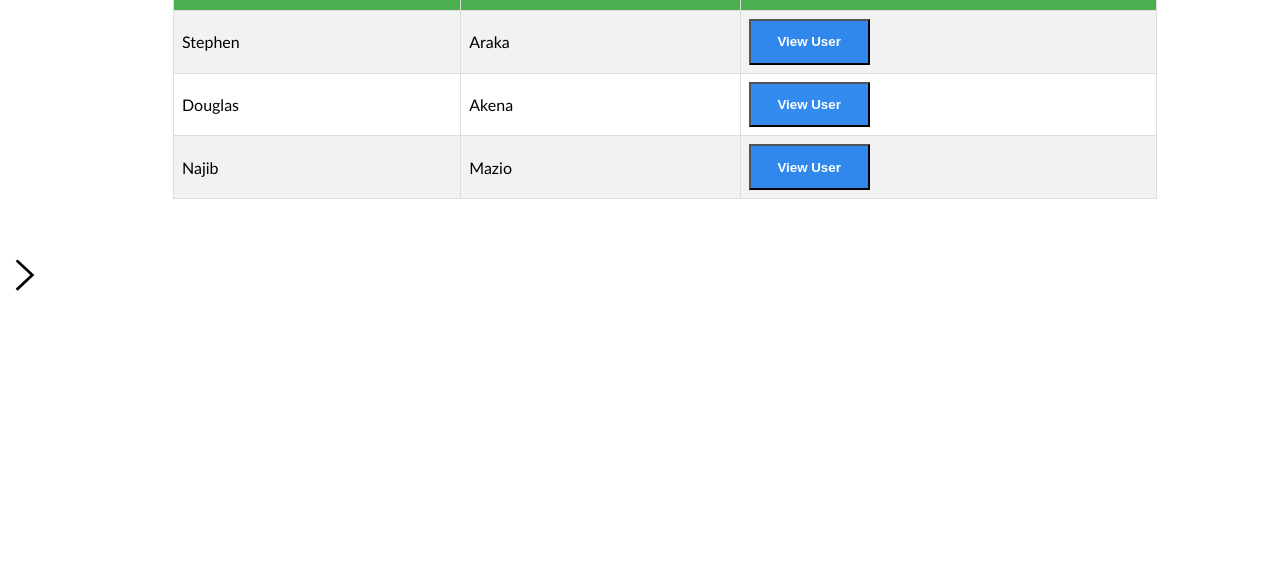
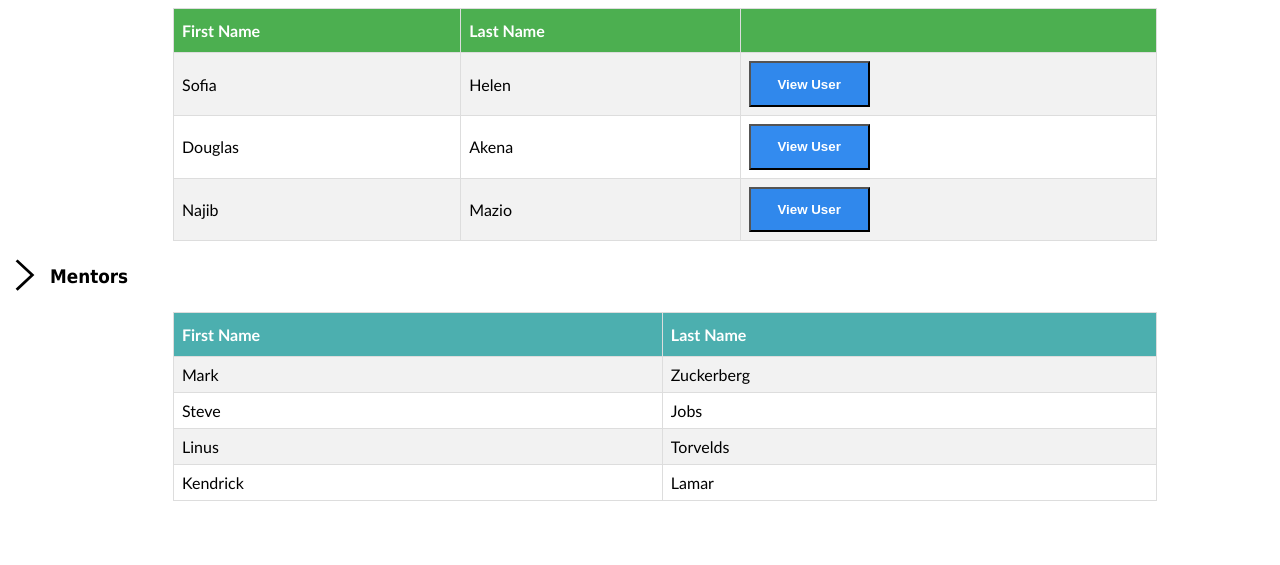
Before and after one commit to StephenAraka/Free-Mentors, a plain HTML site: page pages/view-all-users.html in a window 1280 px wide. Shown: the part 235-800 px from the top of the page. Drawn offline with Linux system fonts and the light colour scheme.

Commit message:
fix(admin):add mentors table

```diff
--- a/assets/css/mentor.css
+++ b/assets/css/mentor.css
@@ -111,6 +111,10 @@ header {
     cursor: pointer;
 }
 
+.mentors#users th {
+    background-color: rgb(76, 175, 175);
+}
+
 #users tr>td>button.decline {
     background-color: #ec001fcc;
     color: white;
--- a/assets/css/view-mentor.css
+++ b/assets/css/view-mentor.css
@@ -146,9 +146,9 @@ div.buttons-div {
     -webkit-column-gap: 5%  ;
     -moz-column-gap: 5%;
     column-gap: 5%;
-    -webkit-columns: 3;
-    -moz-columns: 3;
-    columns: 3;
+    -webkit-columns: 2;
+    -moz-columns: 2;
+    columns: 2;
 }
 
 button.btn-promote {
--- a/pages/view-all-users.html
+++ b/pages/view-all-users.html
@@ -32,6 +32,7 @@
                 <h1>Admin Dashboard</h1>
             </div>
 
+            <h3>Users</h3>
             <table id="users">
                 <tr>
                     <th>First Name</th>
@@ -39,8 +40,8 @@
                     <th></th>
                 </tr>
                 <tr>
-                    <td>Stephen</td>
-                    <td>Araka</td>
+                    <td>Sofia</td>
+                    <td>Helen</td>
                     <td><button class="promote">View User</button></td>
                 </tr>
                 <tr>
@@ -54,6 +55,30 @@
                     <td><button class="promote">View User</button></td>
                 </tr>
             </table>
+
+            <h3>Mentors</h3>
+            <table id="users" class="mentors">
+                <tr>
+                    <th>First Name</th>
+                    <th>Last Name</th>
+                </tr>
+                <tr>
+                    <td>Mark</td>
+                    <td>Zuckerberg</td>
+                </tr>
+                <tr>
+                    <td>Steve</td>
+                    <td>Jobs</td>
+                </tr>
+                <tr>
+                    <td>Linus</td>
+                    <td>Torvelds</td>
+                </tr>
+                <tr>
+                    <td>Kendrick</td>
+                    <td>Lamar</td>
+                </tr>
+            </table>
         </div>
     </div>
     <script src="../js/admin.js"></script>
```
